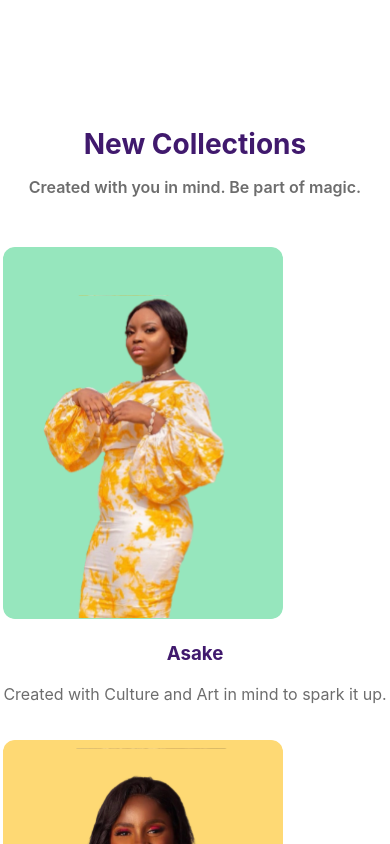
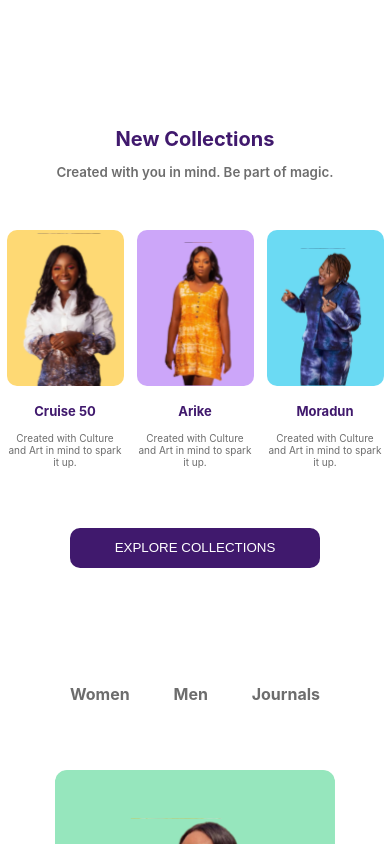
Before and after one commit to Blackie01/Topaz-Fashion-Website-UI, a React (Create React App) app: page / in a window 390 px wide. Shown: the part 800-1644 px from the top of the page. Built offline with nearby package versions, Linux system fonts and the light colour scheme.

Commit message:
collections responsive

```diff
--- a/src/App.css
+++ b/src/App.css
@@ -2,5 +2,5 @@
     /* font-family: 'Public Sans';
     font-style: normal; */
     width: 100%;
-    overflow-y: hidden;
+    overflow-x: hidden;
 }
--- a/src/components/collections.css
+++ b/src/components/collections.css
@@ -64,4 +64,42 @@
     .collections-area {
         margin-top: 300px
     }
+
+    .container-each-collection{
+        gap: unset;
+        justify-content: space-around;
+        margin-bottom: 50px;
+    }
+
+    .container-each-collection :nth-last-child(4) {
+        display: none;
+    }
+
+    .collections-area h2 {
+        font-size: 20px;
+    }
+
+    .collections-area p {
+        font-size: smaller;
+    }
+
+    .each-collection {
+        width: 30%;
+    }
+
+    .each-collection img{
+        width: 100%;
+    }
+
+    .each-collection h3 {
+        font-size: small;
+    }
+
+    .each-collection p {
+        font-size: 10px;
+    }
+
+    .explore {
+        width: 250px;
+    }
 }
```
